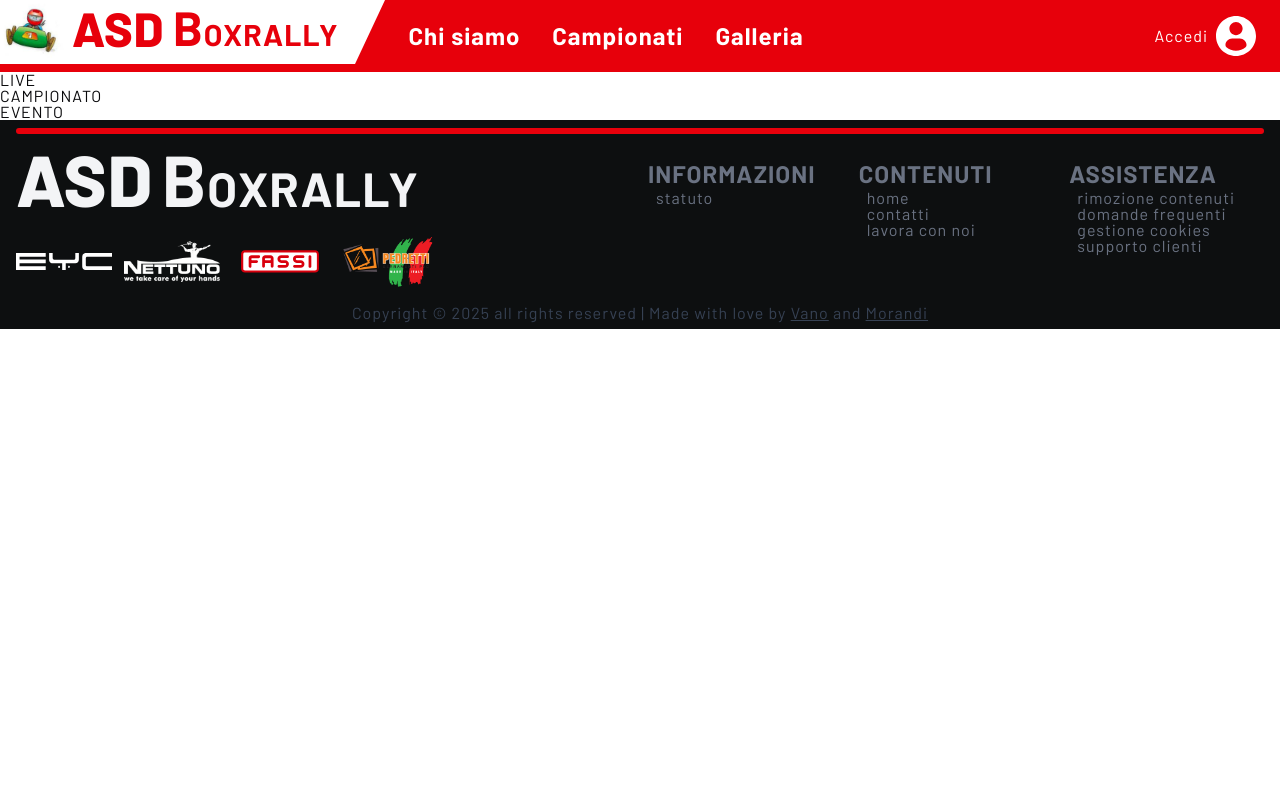
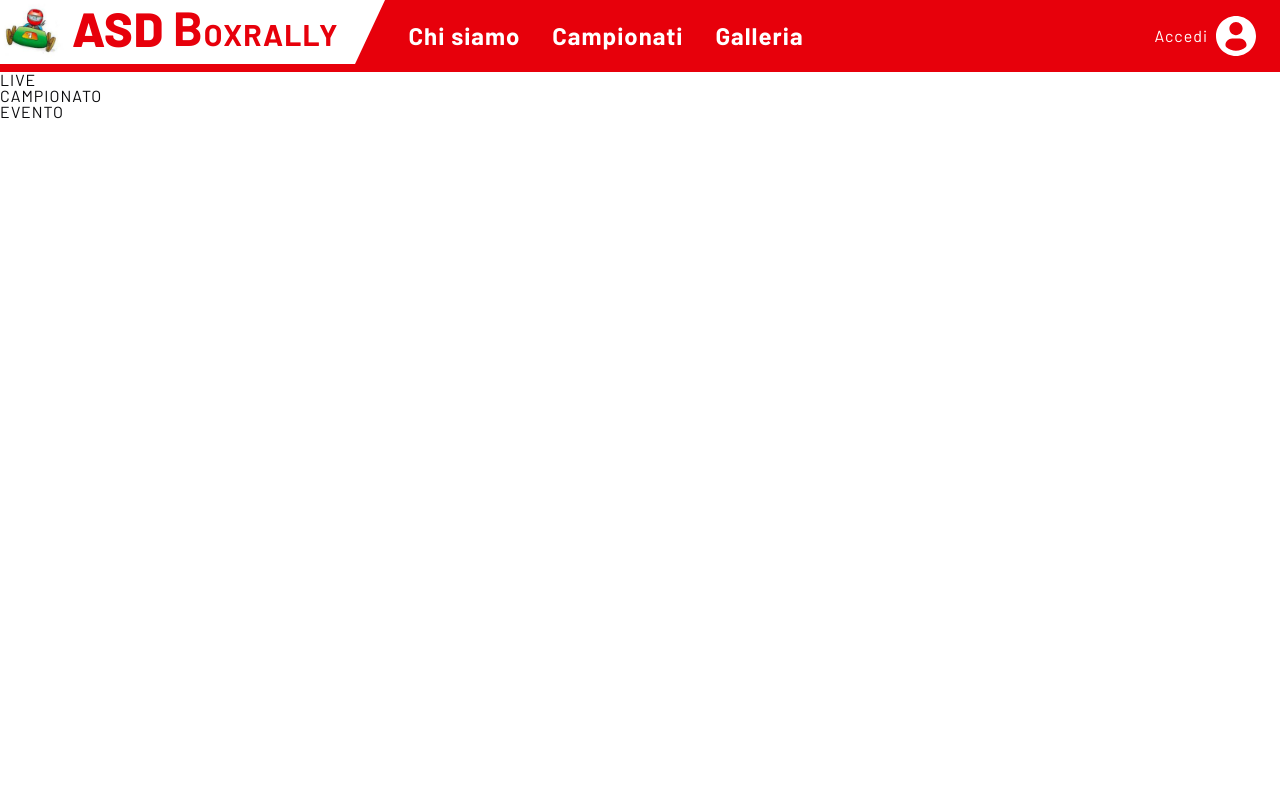
Before and after one commit to Vano2903/soapbox-website, a SvelteKit app: page /championships in a window 1280 px wide. Shown: the top 800 px of the page. Built offline with nearby package versions, Linux system fonts and the light colour scheme.

Commit message:
fix: make footer last element on page by default

```diff
--- a/src/routes/+layout.svelte
+++ b/src/routes/+layout.svelte
@@ -36,7 +36,7 @@
 		<Navbar2 />
 	</header>
 
-	<div class="content">
+	<div class="page">
 		{@render children()}
 	</div>
 
@@ -44,6 +44,9 @@
 </div>
 
 <style>
+	.page {
+		min-height: calc(100dvh - 56px);
+	}
 	.app {
 		background-color: hsl(var(--background));
 		color: hsl(var(--foreground));
```
